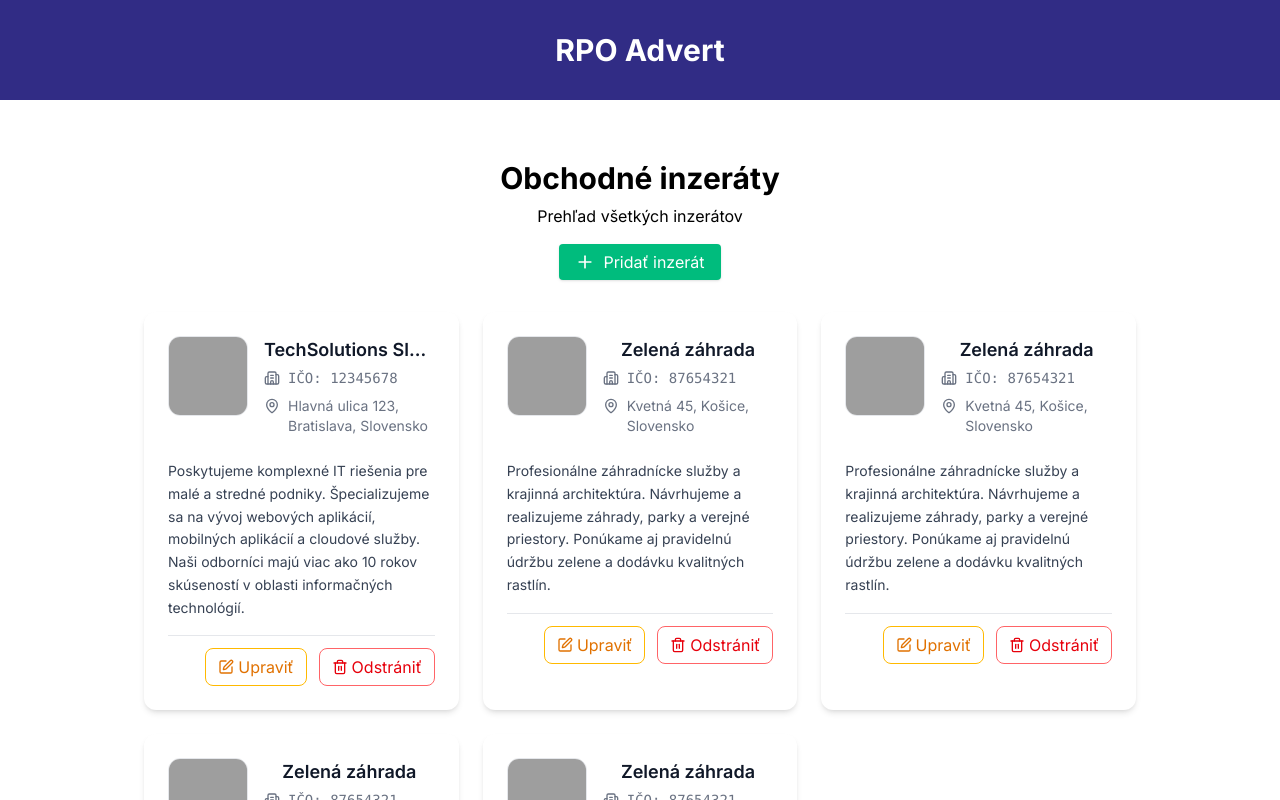
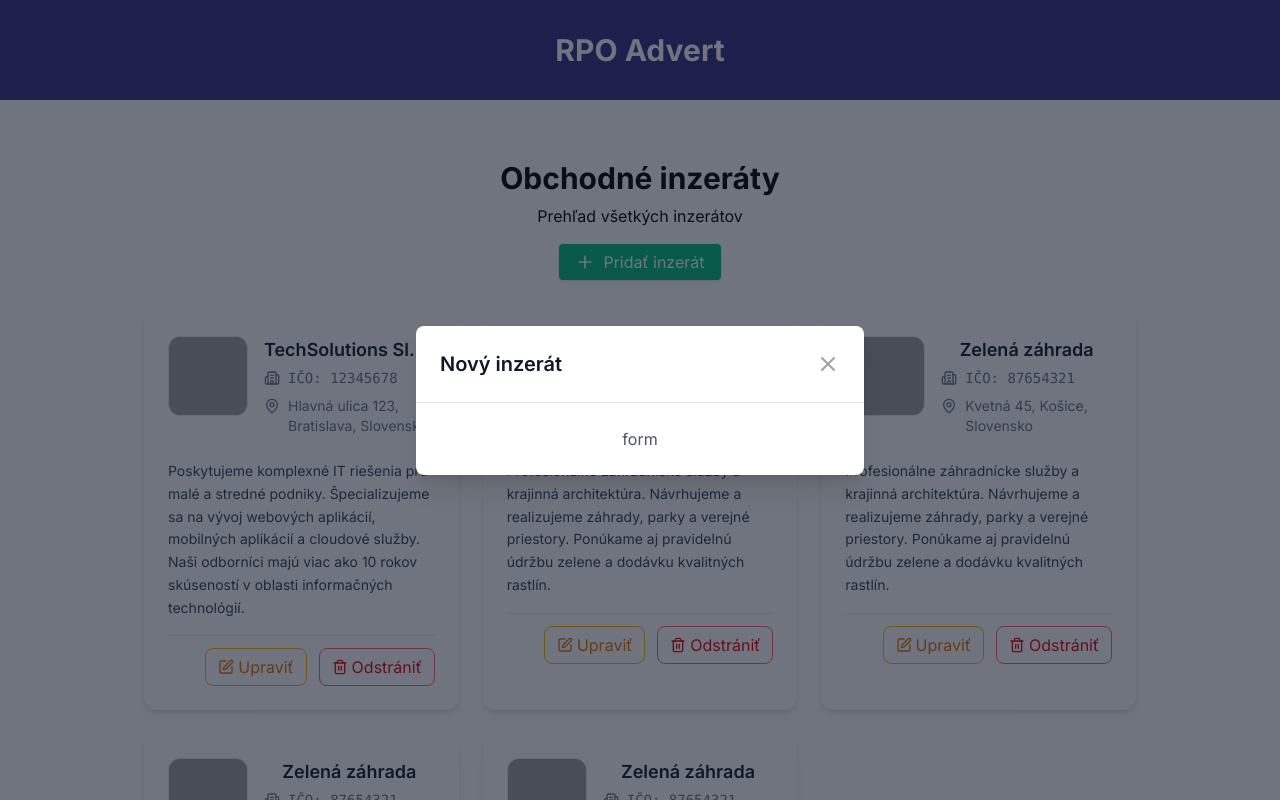
Before and after one commit to MarianFigula/rpo-app, a React (Vite) app in the folder frontend/: page / in a window 1280 px wide. Both pictures are taken after a click on the button "Pridať inzerát". Shown: the top 800 px of the page. Built offline with nearby package versions, Linux system fonts and the light colour scheme; grey boxes are pictures that could not be loaded.

Commit message:
feat: added modal to AdvertSection.tsx

```diff
--- a/frontend/src/components/AdvertSection.tsx
+++ b/frontend/src/components/AdvertSection.tsx
@@ -1,7 +1,9 @@
 import {PlusIcon} from "lucide-react";
-import AdvertisementCard, {AdvertisementCardProps} from "./AdvertisementCard.tsx";
+import AdvertisementCard, {AdvertisementData} from "./AdvertisementCard.tsx";
+import {Modal} from "./Modal.tsx";
+import {useState} from "react";
 
-const sampleAdvertisements: AdvertisementCardProps[] = [
+const sampleAdvertisements: AdvertisementData[] = [
     {
         companyTitle: "TechSolutions Slovakia s.r.o.",
         ico: "12345678",
@@ -45,6 +47,7 @@ const sampleAdvertisements: AdvertisementCardProps[] = [
 ];
 
 const AdvertSection = () => {
+    const [isModalOpen, setIsModalOpen] = useState(false);
     const handleEdit = () => {
         console.log("editing")
     };
@@ -54,8 +57,12 @@ const AdvertSection = () => {
     };
 
     const openModal = () => {
+        setIsModalOpen(true);
+    };
 
-    }
+    const closeModal = () => {
+        setIsModalOpen(false);
+    };
 
     return (
         <>
@@ -83,6 +90,15 @@ const AdvertSection = () => {
                     />
                 ))}
             </div>
+            <Modal
+                isOpen={isModalOpen}
+                onClose={closeModal}
+                title="Nový inzerát"
+            >
+                <div className="space-y-4">
+                    <p className="text-gray-600">form</p>
+                </div>
+            </Modal>
         </>
 
     )
--- a/frontend/src/components/Modal.tsx
+++ b/frontend/src/components/Modal.tsx
@@ -24,7 +24,7 @@ export function Modal({ isOpen, onClose, title, children }: ModalProps) {
                     <h2 className="text-xl font-semibold text-gray-900">{title}</h2>
                     <button
                         onClick={onClose}
-                        className="text-gray-400 hover:text-gray-600 transition-colors"
+                        className="text-gray-400 hover:text-gray-600 transition-colors cursor-pointer"
                     >
                         <X className="w-6 h-6" />
                     </button>
```
